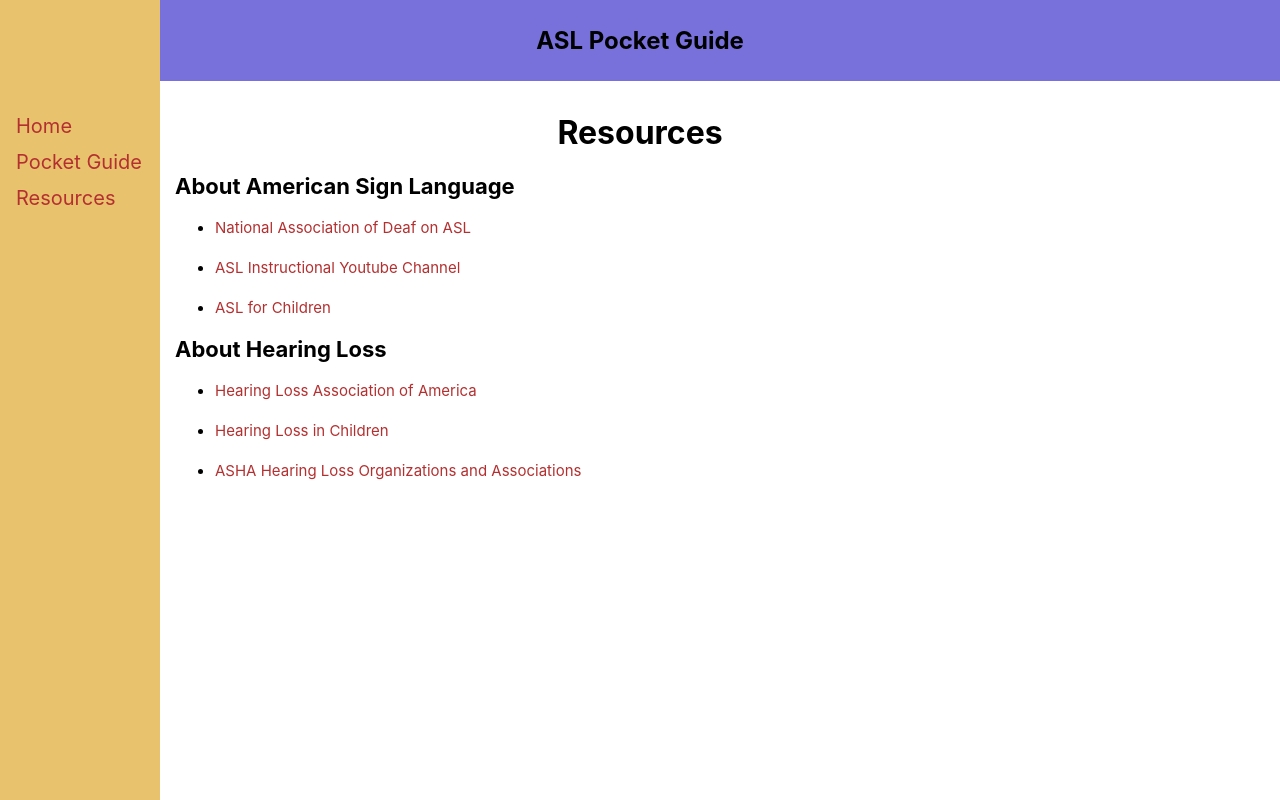
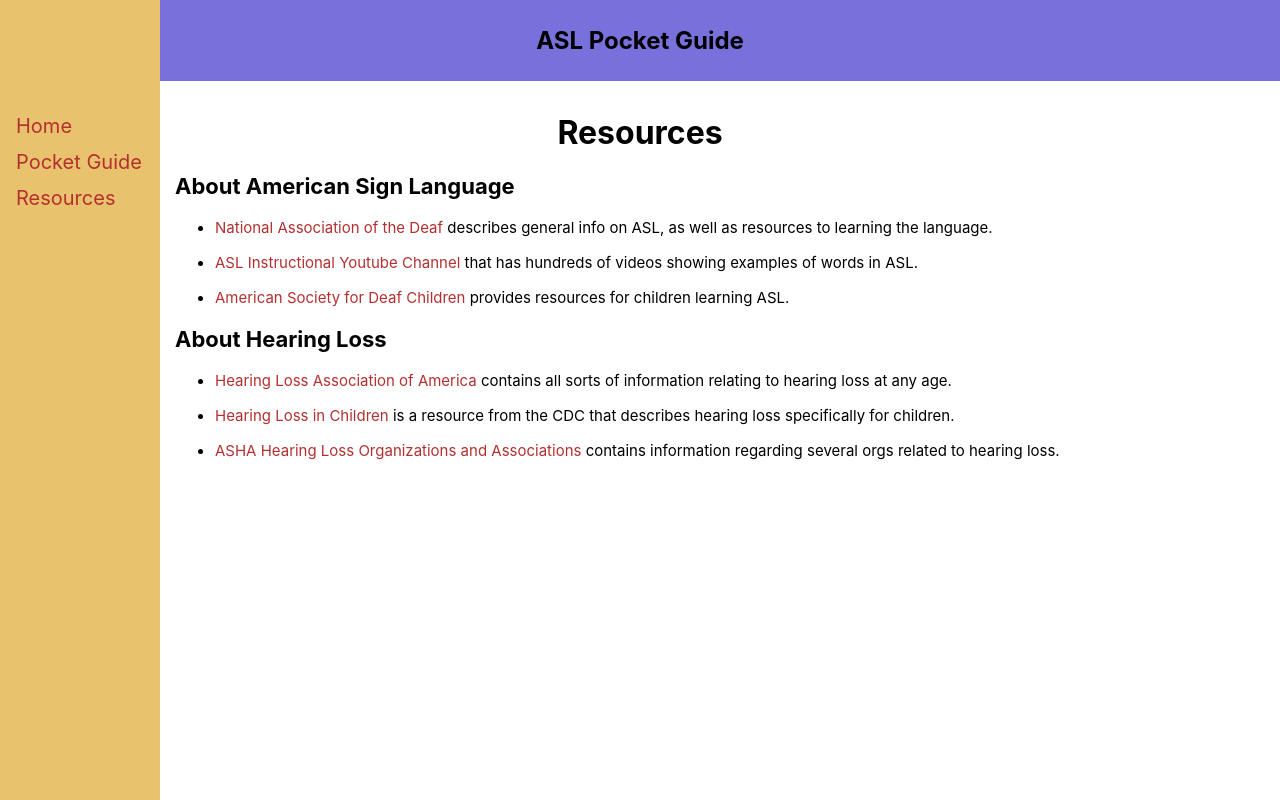
Before and after one commit to mumkymikey/cs456_asl_pocket_guide, a React (Create React App) app: page /resources in a window 1280 px wide. Built offline with nearby package versions, Linux system fonts and the light colour scheme.

Commit message:
add labels to resources

```diff
--- a/src/components/EmbeddedTutorialVideo.css
+++ b/src/components/EmbeddedTutorialVideo.css
@@ -3,6 +3,9 @@
   padding-bottom: 56.25%;
   position: relative;
   height: 0;
+  margin-left: auto;
+  margin-right: auto;
+  display: block
 }
 
 .video-responsive iframe {
--- a/src/pages/Resources.js
+++ b/src/pages/Resources.js
@@ -8,42 +8,50 @@
       <h2>About American Sign Language</h2>
       <ul>
         <li>
+          <p>
             <a href={resource_links['association_of_deaf']} target='_blank' rel='noreferrer'>
-           National Association of Deaf on ASL
-          </a>
+             National Association of the Deaf
+            </a> describes general info on ASL, as well as resources to learning the language.
+          </p>
         </li>
-        <br />
         <li>
+          <p>
             <a href={resource_links['asl_yt_channel']} target='_blank' rel='noreferrer'>
               ASL Instructional Youtube Channel
-          </a>
+            </a> that has hundreds of videos showing examples of words in ASL.
+          </p>
         </li>
-        <br />
         <li>
+          <p>
             <a href={resource_links['asl_for_children']} target='_blank' rel='noreferrer'>
-            ASL for Children
-          </a>
+              American Society for Deaf Children
+            </a> provides resources for children learning ASL.
+          </p>
         </li>
       </ul>
 
       <h2>About Hearing Loss</h2>
       <ul>
         <li>
+          <p>
             <a href={resource_links['hearing_loss_association']} target='_blank' rel='noreferrer'>
               Hearing Loss Association of America
-          </a>
+            </a> contains all sorts of information relating to hearing loss at any age.
+          </p>
         </li>
-        <br />
         <li>
+          <p>
             <a href={resource_links['hearing_loss_in_children']} target='_blank' rel='noreferrer'>
               Hearing Loss in Children
-          </a>
+            </a> is a resource from the CDC that describes hearing loss specifically for children.
+          </p>
         </li>
-        <br />
         <li>
+          <p>
             <a href={resource_links['asha_organizations']} target='_blank' rel='noreferrer'>
               ASHA Hearing Loss Organizations and Associations
-          </a>
+            </a> contains information regarding several orgs related to hearing loss.
+          </p>
         </li>
       </ul>
     </div>
```
Lines whose indentation alone changed are shown as unchanged.
